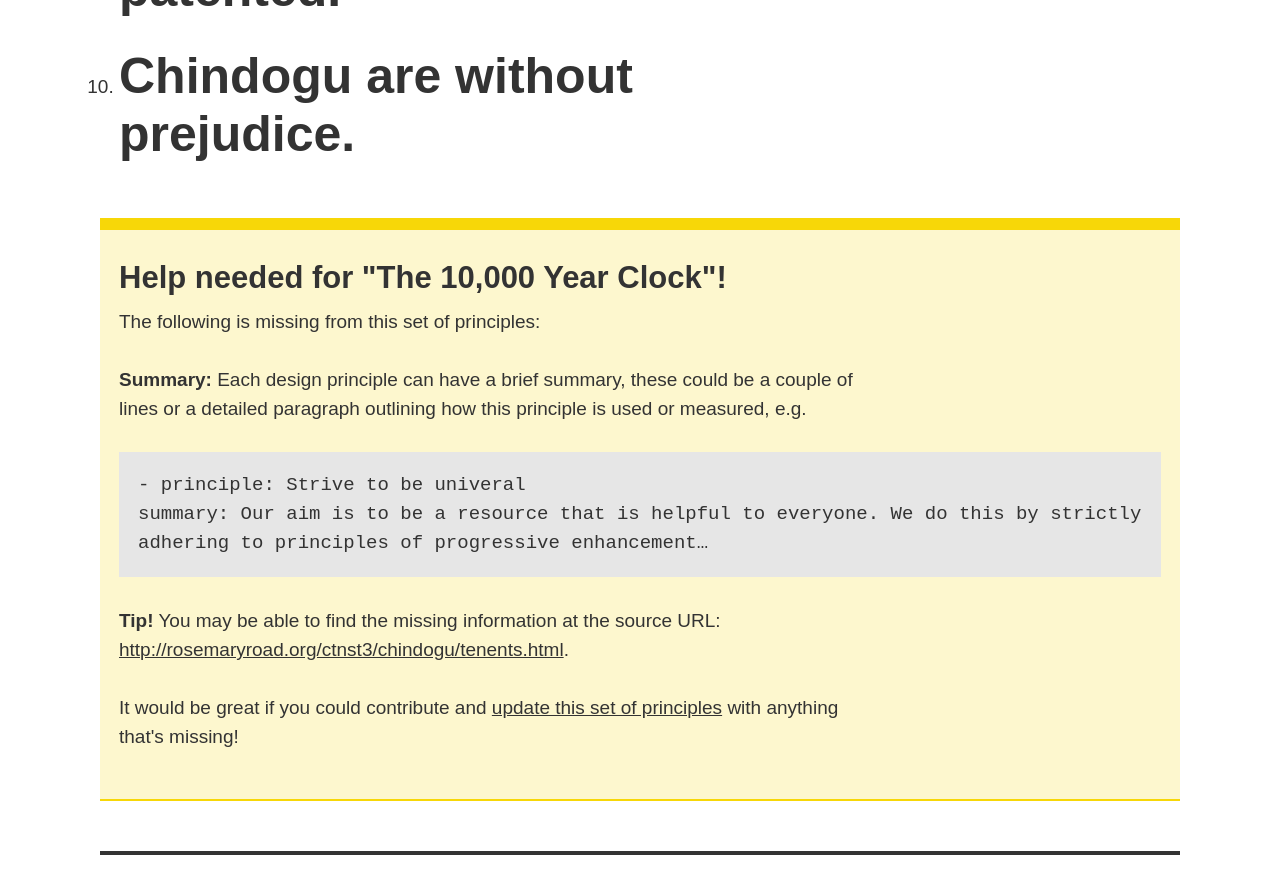
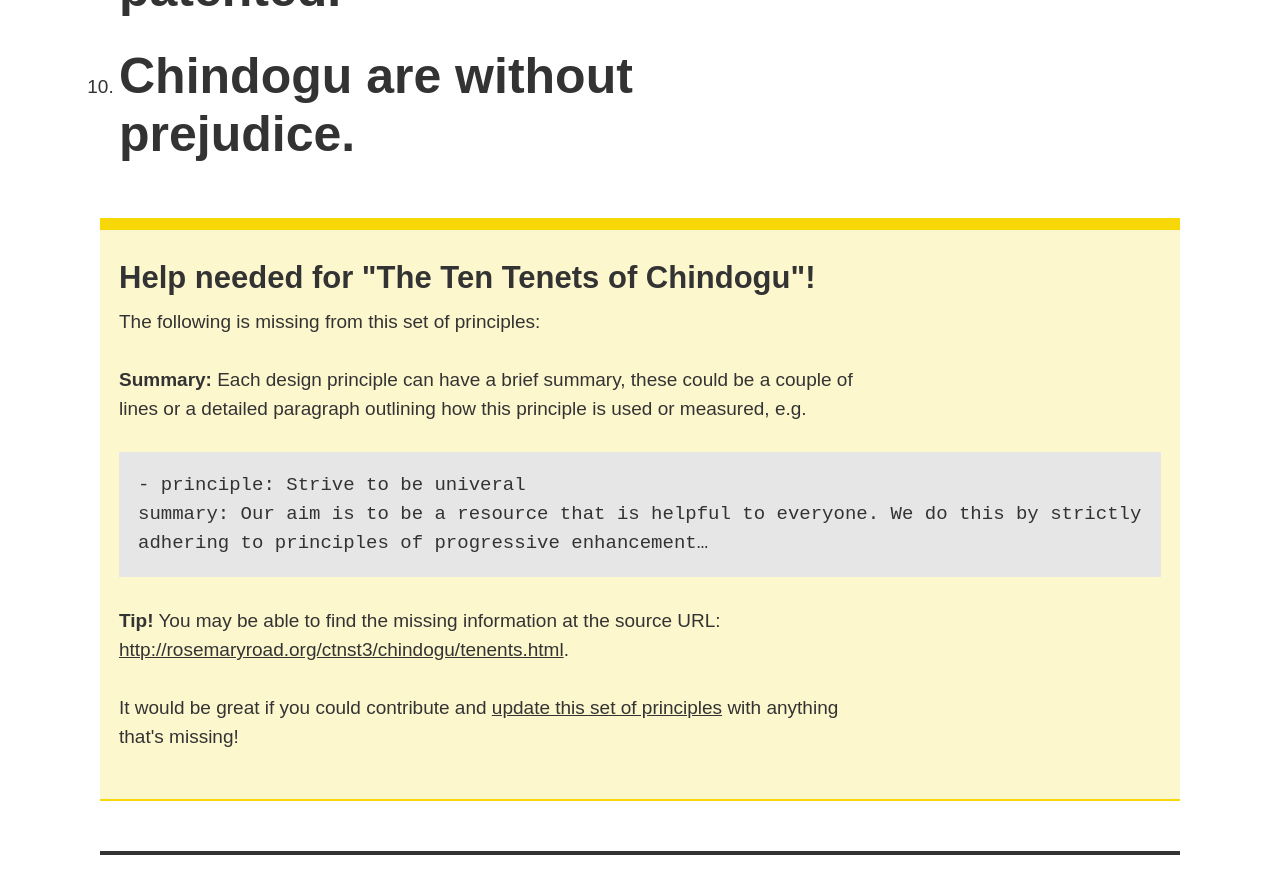
Before and after one commit to benbrignell/principles.design, a Jekyll site: the page built from _examples/the-ten-tenents-of-chindogu.md, in a window 1280 px wide and 900 px high, scrolled down 1644 px. Shown: the top 894 px of the window. Built offline with Jekyll 4.4.1, drawn with Linux system fonts in a browser that asks for light colours; some of the changed text lies outside the part shown.

Commit message:
Fix title for 'The Ten Tenets of Chindogu'

```diff
--- a/_examples/the-ten-tenents-of-chindogu.md
+++ b/_examples/the-ten-tenents-of-chindogu.md
@@ -1,6 +1,6 @@
 ---
 layout: example
-title: The 10,000 Year Clock
+title: The Ten Tenets of Chindogu
 author: International Chindogu Society
 overview: |
     Every Chindogu is an almost useless object, but not every almost useless object is a Chindogu. In order to transcend the realms of the merely almost useless, and join the ranks of the really almost useless, certain vital criteria must be met. It is these criteria, a set of ten vital tenets, that define the gentle art and philosophy of Chindogu. Here they are:
```
